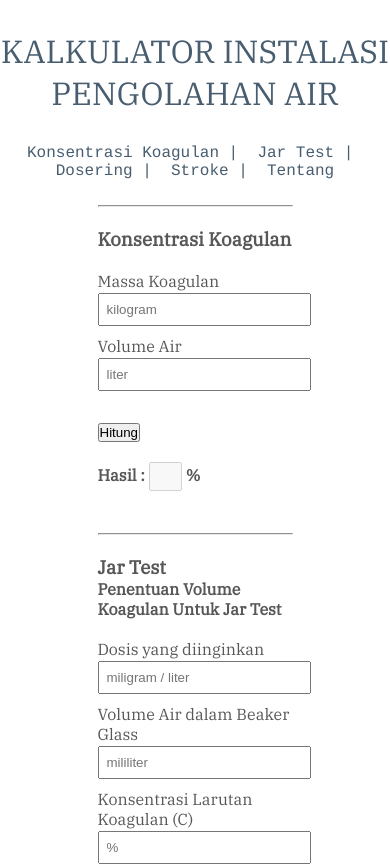
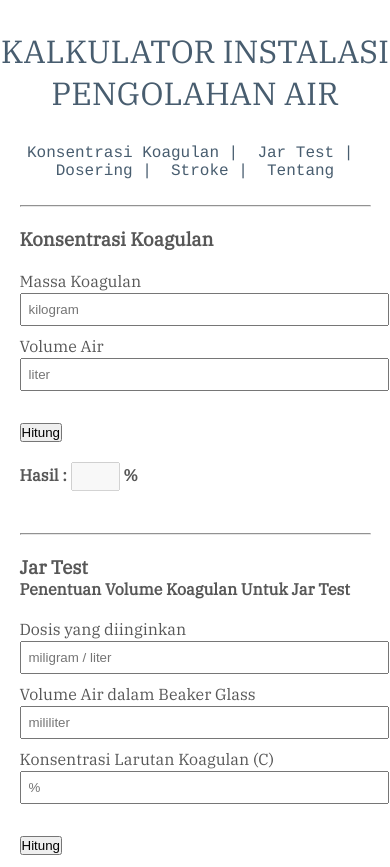
Before and after one commit to anugrahra/kalipa, a plain HTML site: page index.html in a window 390 px wide. Shown: the top 867 px of the page. Drawn offline with nearby package versions, Linux system fonts and the light colour scheme.

Commit message:
nambah css biar responsive

```diff
--- a/css/style.css
+++ b/css/style.css
@@ -76,3 +76,12 @@ footer {
 	font-size: 1.2rem;
 	line-height: 1.8rem;
 }
+
+/*kalau kecil*/
+@media screen and (max-width: 880px){
+
+	.mainisi {
+		width: 90%;
+	}
+
+}
```
